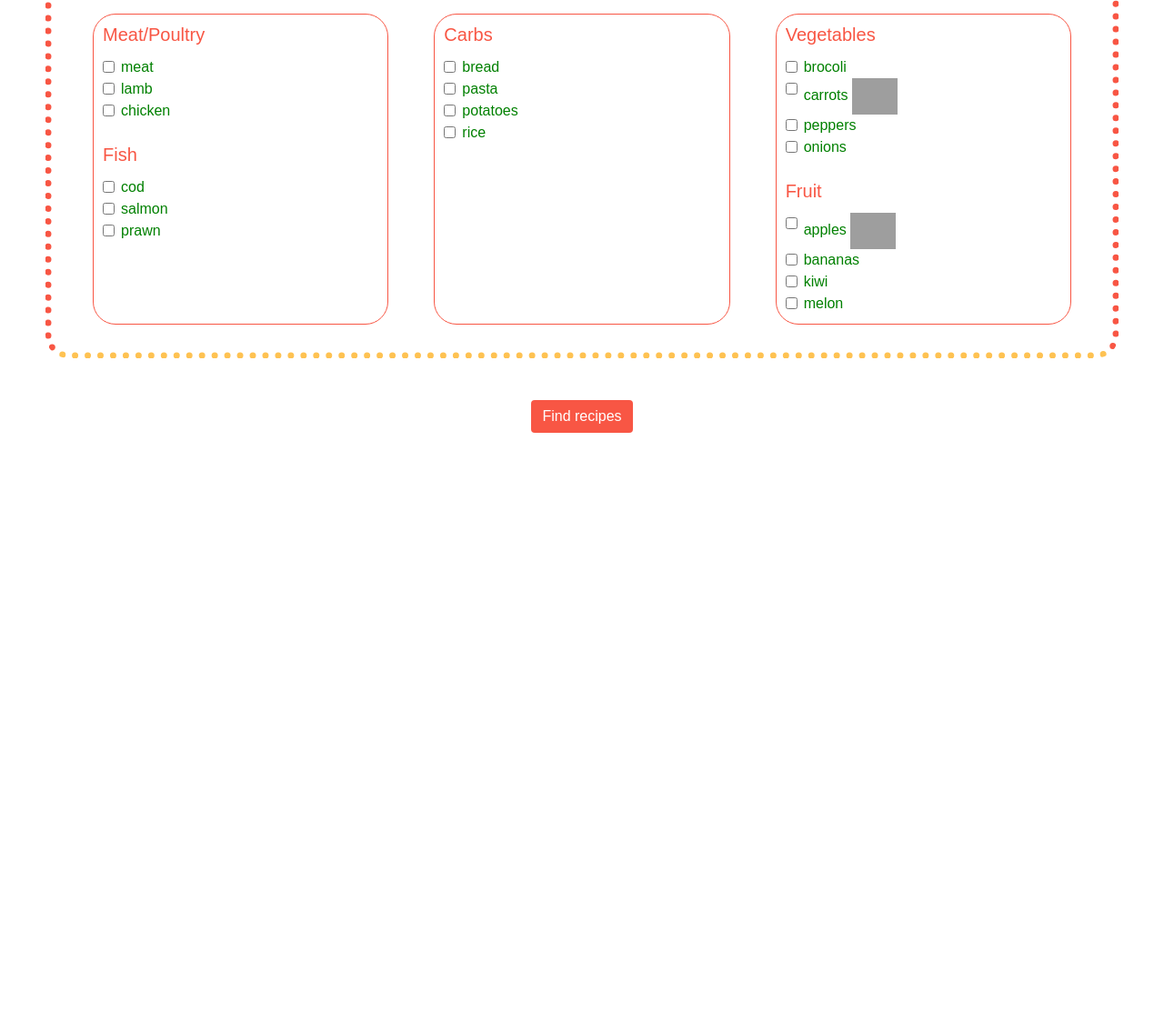
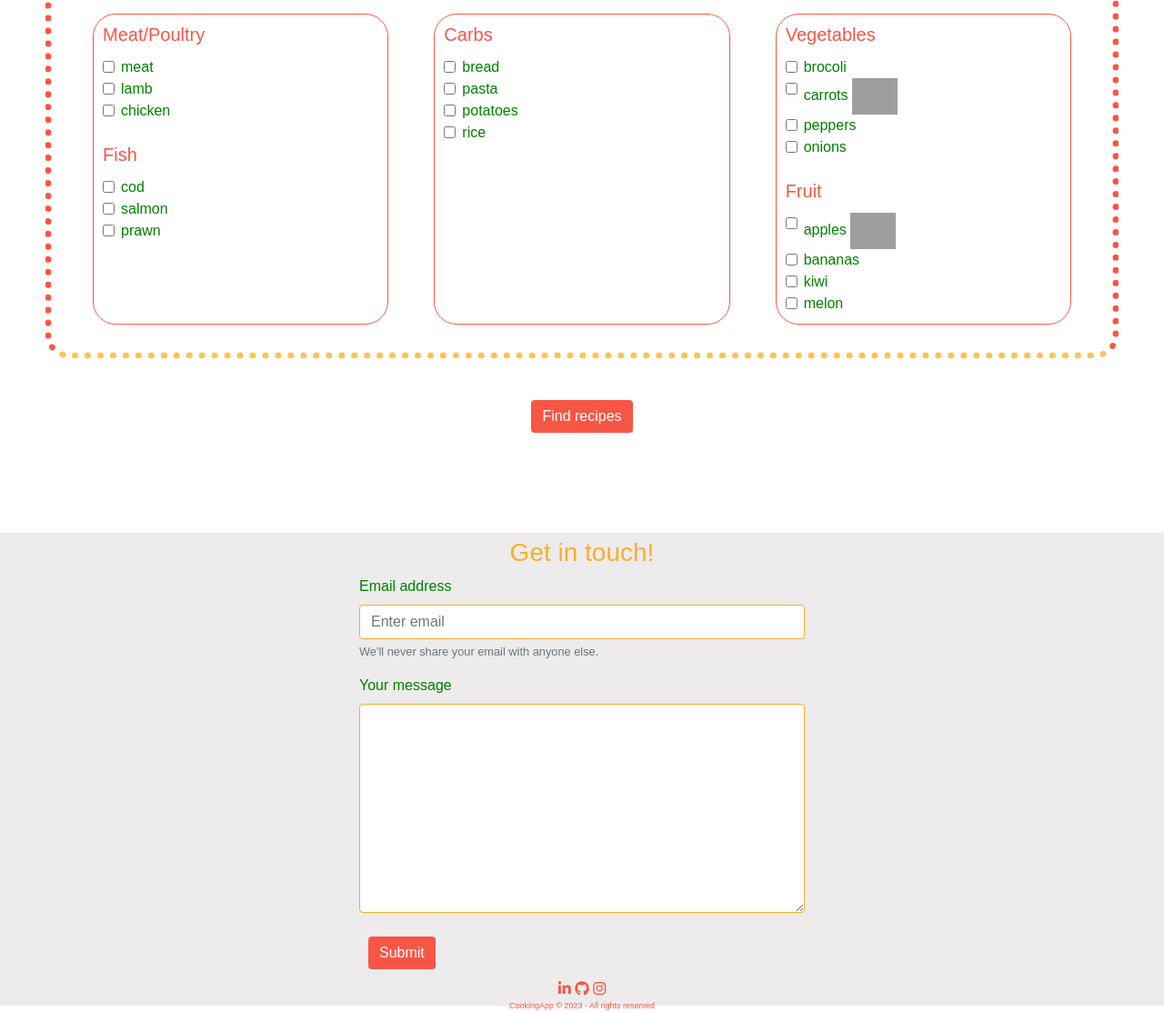
Before and after one commit to ateki/CookingRepo, a plain HTML site: page index.html in a window 1280 px wide. Shown: the part 1011-2124 px from the top of the page at 91% size. Before the commit the page ends 1507 px from the top, so only its background shows below. Drawn offline with nearby package versions, Linux system fonts and the light colour scheme; no server answers; grey boxes are pictures that could not be loaded.

Commit message:
footer, social media links and contact us section

```diff
--- a/assets/css/style.css
+++ b/assets/css/style.css
@@ -222,3 +222,61 @@ label:checked {
 #signUpModal label {
   color: black !important;
 }
+
+/* footer styling */
+
+#footer {
+    width: 500px;
+    height: 500px;
+    margin: auto;
+    margin-top: 100px;
+    background-color: rgb(237, 235, 235);
+    padding: 5px;
+
+}
+
+#formContainer {
+    background-color: rgb(237, 235, 235);
+    padding-bottom: 20px;
+
+}
+
+#contactbtn {
+    background-color: #f6af2c;
+    border: none;
+
+}
+
+#copyright {
+    text-align: center;
+    font-size: xx-small;
+    color: rgb(248, 86, 68);
+
+}
+
+.co {
+    text-align: center;
+    color: #f6af2c;
+
+}
+
+#icons {
+    text-align: center;
+    color: rgb(248, 86, 68);
+}
+
+#exampleFormControlTextarea1 {
+    border-color: #f6af2c;
+}
+
+#exampleInputEmail1 {
+    border-color: #f6af2c;
+}
+
+.formLabel {
+    color: #f6af2c;
+}
+
+.socialLMedia {
+    color: rgb(248, 86, 68);
+}
--- a/index.html
+++ b/index.html
@@ -10,6 +10,7 @@
       integrity="sha384-ggOyR0iXCbMQv3Xipma34MD+dH/1fQ784/j6cY/iJTQUOhcWr7x9JvoRxT2MZw1T"
       crossorigin="anonymous"
     />
+    <link rel="stylesheet" href="https://cdnjs.cloudflare.com/ajax/libs/font-awesome/6.0.0/css/all.min.css" integrity="sha512-9usAa10IRO0HhonpyAIVpjrylPvoDwiPUiKdWk5t3PyolY1cOd4DSE0Ga+ri4AuTroPR5aQvXU9xC6qOPnzFeg==" crossorigin="anonymous" referrerpolicy="no-referrer" />
     <link rel="stylesheet" href="./assets/css/style.css" />
     <link rel="preconnect" href="https://fonts.googleapis.com"><link rel="preconnect" href="https://fonts.gstatic.com" crossorigin><link href="https://fonts.googleapis.com/css2?family=Rochester&display=swap" rel="stylesheet">
     <title>Cooking App</title>
@@ -792,6 +793,41 @@
         </div>
       </div>
     </div>
+    <footer>
+      <div id="formContainer">
+          <form id="footer">
+              <div class="form-group">
+                  <h3 class="co">Get in touch!</h3>
+                  <label for="exampleInputEmail1" class="formLabel">Email address</label>
+                  <input type="email" class="form-control" id="exampleInputEmail1" aria-describedby="emailHelp"
+                      placeholder="Enter email">
+                  <small id="emailHelp" class="form-text text-muted">We'll never share your email with anyone
+                      else.</small>
+              </div>
+              <div class="form-group">
+                  <label for="exampleFormControlTextarea1" class="formLabel">Your message</label>
+                  <textarea class="form-control" id="exampleFormControlTextarea1" rows="9"></textarea>
+              </div>
+              <button type="submit" id='contactbtn' class="btn btn-primary">Submit</button>
+              <div id="icons">
+                  <a class='socialLMedia' href="https://linkedin.com">
+                      <i class="fa-brands fa-linkedin-in"></i>
+                  </a>
+                  <a class='socialLMedia' href=https://github.com/ateki/CookingRepo>
+                      <i class="fa-brands fa-github"></i>
+                  </a>
+                  <a class='socialLMedia' href=https://instagram.com>
+                      <i class="fa-brands fa-instagram"></i>
+                  </a>
+                  <p id="copyright">CookingApp &copy 2023 - All rights reserved</p>
+              </div>
+
+          </form>
+      </div>
+  </footer>
+</body>
+</html>
+
 
     <!-- jquery -->
     <script
```
